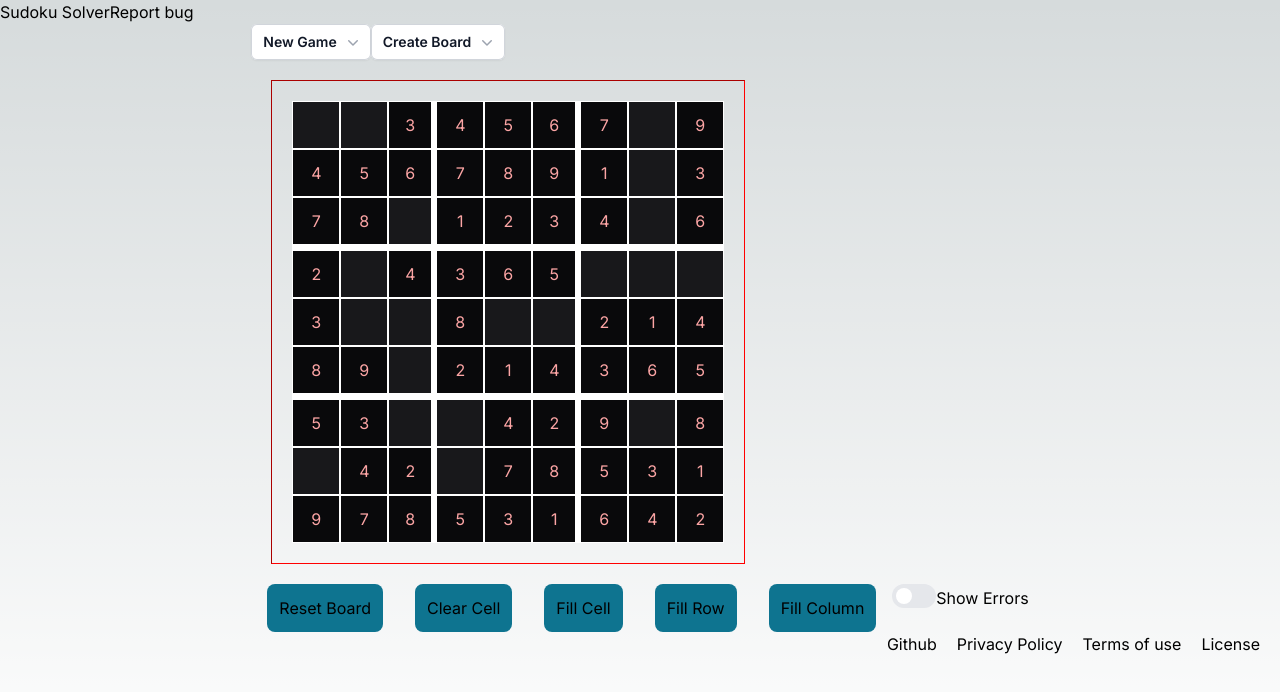
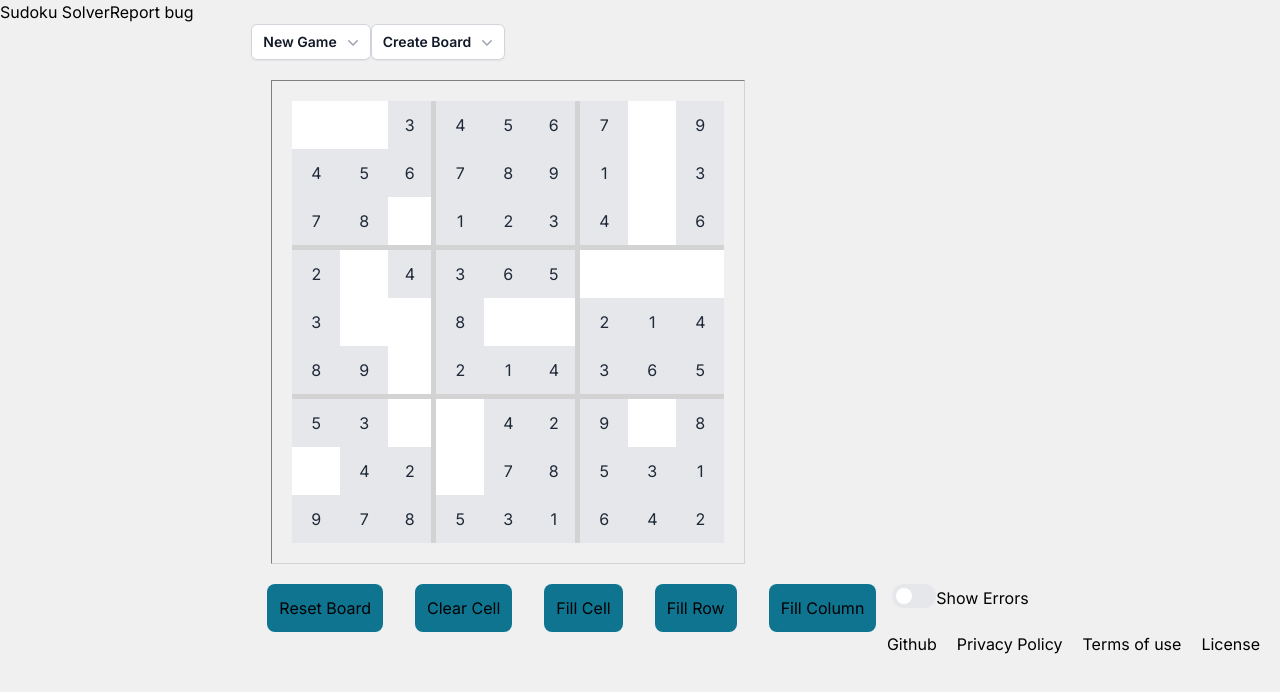
Before and after one commit to kk-mbugua/sudoku, a Next.js app in the folder front_end/: page / in a window 1280 px wide. Shown: the top 692 px of the page. Built offline with nearby package versions, Linux system fonts and the light colour scheme.

Commit message:
can now use backspace to remove number from cell

```diff
--- a/front_end/app/ui/cell.tsx
+++ b/front_end/app/ui/cell.tsx
@@ -1,4 +1,3 @@
-
 import clsx from 'clsx';
 
 type CellProps = {
@@ -12,14 +11,13 @@ type CellProps = {
 function Cell({children, isPreFilled, selected=false, hasError, onClick}: CellProps) {
     return (
         <div
-            // className="cell flex flex-row justify-center items-center"
             className={clsx(
-                "cell flex flex-row justify-center items-center w-12 h-12  border-solid",
+                "cell flex flex-row justify-center items-center w-12 h-12 border-solid",
                 {
-                    "text-red-300 border border-white bg-zinc-950": isPreFilled && !selected,
-                    "text-red-300 border-2 border-blue-700 bg-zinc-950": isPreFilled && selected,
-                    "text-red-600 border border-white bg-zinc-900": !isPreFilled && !selected,
-                    "text-blue-700 border-2 border-blue-700 bg-zinc-700": !isPreFilled && selected,
+                    "text-gray-800 border-gray-300 bg-white": !isPreFilled && !selected, // Default cell style
+                    "text-gray-800 border-gray-300 bg-gray-200": isPreFilled && !selected, // Pre-filled cell style
+                    "text-gray-800 border-2 border-blue-500 bg-gray-200": isPreFilled && selected, // Pre-filled selected cell
+                    "text-gray-800 border-2 border-blue-500 bg-white": !isPreFilled && selected, // Selected cell style
                     "border-red-600": hasError
                 }
             )}
@@ -30,4 +28,4 @@ function Cell({children, isPreFilled, selected=false, hasError, onClick}: CellPr
     )
 }
 
-export default Cell
+export default Cell;
--- a/front_end/app/ui/game.tsx
+++ b/front_end/app/ui/game.tsx
@@ -48,6 +48,8 @@ function Game() {
       const col = selected[1];
       const key = event.key;
 
+      console.log('key:', key)
+
       if (key >= '1' && key <= '9') {
         const num = parseInt(key, 10);
         // Check if the cell is not part of the original game board
@@ -55,6 +57,12 @@ function Game() {
           updateCell(row,col, num)
         }
       }
+      if (key === "Backspace") {
+        if (sudoku.ogGameBoard[row][col] === undefined) {
+          updateCell(row,col, undefined)
+        }
+      }
+
     }
   }, [selected, board, sudoku]);
 
--- a/front_end/app/ui/global.css
+++ b/front_end/app/ui/global.css
@@ -21,12 +21,7 @@ body {
   display: flex;
   flex-direction: column;
   color: rgb(var(--foreground-rgb));
-  background: linear-gradient(
-      to bottom,
-      transparent,
-      rgb(var(--background-end-rgb))
-    )
-    rgb(var(--background-start-rgb));
+  background: #F0F0F0;
 }
 
 @layer utilities {
@@ -40,7 +35,7 @@ body {
   block-size: fit-content;
   margin: 20px;
   padding: 20px;
-  border: 1px inset red;
+  border: 1px inset #D3D3D3;
 }
 
 .row {
@@ -48,9 +43,9 @@ body {
 }
 
 .row:nth-child(3), .row:nth-child(6) {
-  border-bottom: 5px solid white;
+  border-bottom: 5px solid #D3D3D3;
 }
 
 .cell:nth-child(3n):not(:last-child) {
-  border-right: 5px solid white;
+  border-right: 5px solid #D3D3D3;
 }
```
Also changed, not shown: front_end/package.json (line endings or trailing spaces).
